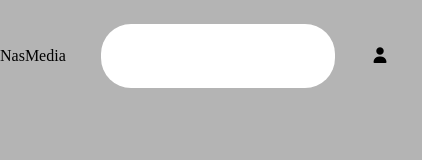
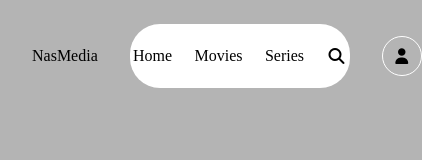
Before and after one commit to danioyo/NasMedia, a plain HTML site: page index.html in a window 390 px wide. Shown: the whole page, 422 px wide, since content can reach past the window. Drawn offline with Linux system fonts and the light colour scheme.

Commit message:
Refactor navbar structure and styles for improved layout and responsiveness

```diff
--- a/index.html
+++ b/index.html
@@ -10,10 +10,15 @@
 <body>
     <div class="navbarContainer">
         <div class="logo">NasMedia</div>
-        <div class="navbar"></div>
-        <div class="profile">
-            <i class="fa-solid fa-user"></i>
+        <div class="navbar">
+            <a class="home">Home</a>
+            <a class="sovies">Movies</a>
+            <a class="series">Series</a>
+            <a class="fa-solid fa-magnifying-glass"></a>
         </div>
+            <div class="user-avatar">
+                <a class="fa-solid fa-user"></a>
+            </div>
     </div>
 
 
--- a/style.css
+++ b/style.css
@@ -16,7 +16,33 @@ body{
 }
 .navbar{
     background-color: white;
-    width:60%;
+    max-width:550px;
     height: 100%;
+    width:100%;
     border-radius: 30px;
+    display:flex;
+    gap:1rem;
+    justify-content: space-around;
+    align-items: center;
+    min-width: 220px;
+    margin-right:2rem;
 }
+.logo{
+    padding:0 2rem;
+    cursor: pointer;
+}
+.user-avatar{
+    width: 40px;
+    height: 40px;
+    border-radius: 50%;
+    border: 1px solid white;
+    margin-right:2rem;
+    display:flex;
+    justify-content: center;
+    align-items: center;
+    overflow: hidden;
+    flex-shrink: 0;
+}
+.navbarContainer a{
+    cursor: pointer;
+}
```
